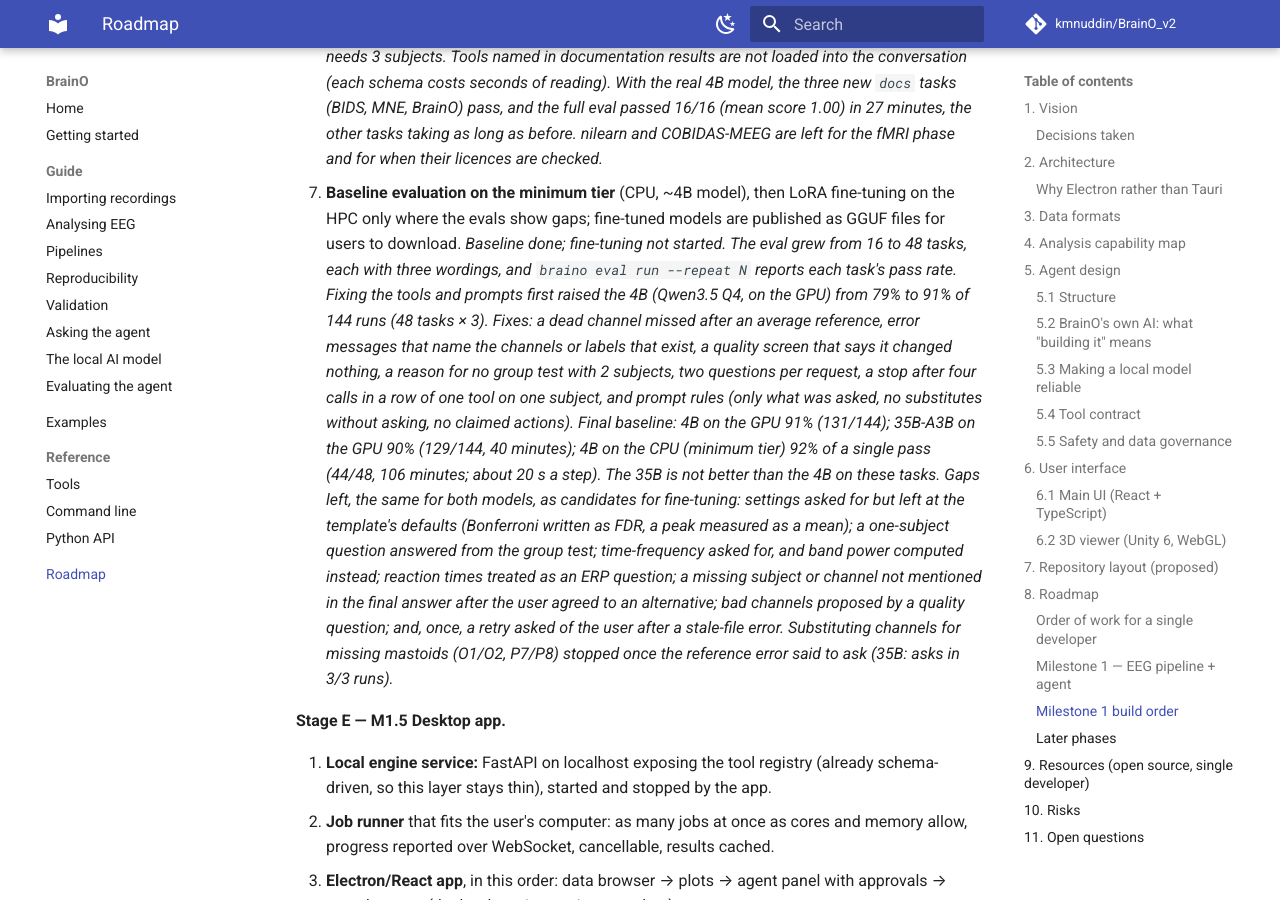
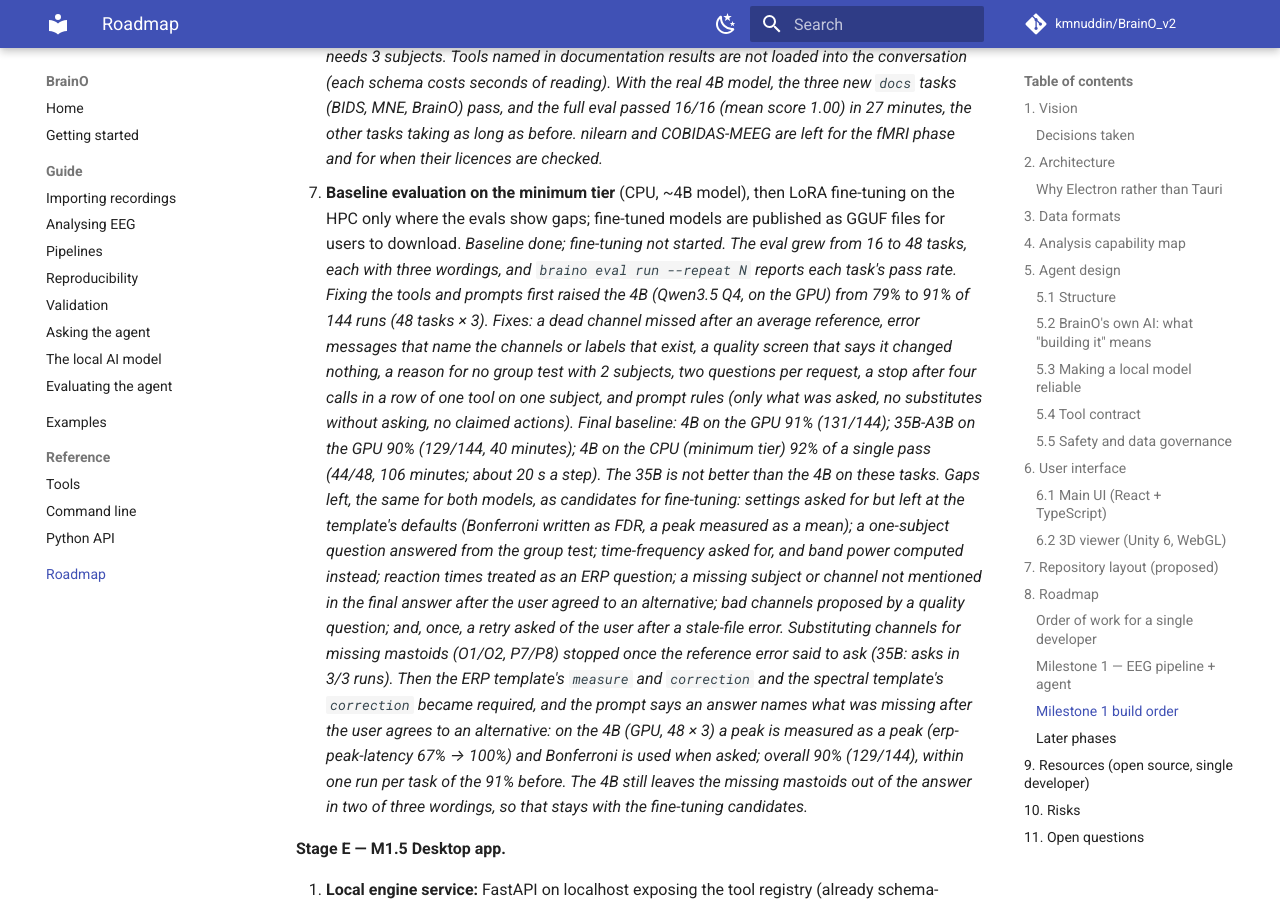
Before and after one commit to kmnuddin/BrainO_v2, an MkDocs documentation site: the page built from docs/PLAN.md, in a window 1280 px wide and 900 px high, scrolled down 16560 px. Built offline with MkDocs 1.6.1 and Material for MkDocs 9.7.7, drawn with Linux system fonts in a browser that asks for light colours; comment, search, counter and statistics services are not loaded.

Commit message:
Require the templates' measure and correction settings
The 4B model left optional template settings at their defaults, so a peak
was measured as a mean and Bonferroni was run as FDR. The ERP template's
measure and correction and the spectral template's correction are now
required, as test_scope already is. On the 4B (GPU, 48 tasks x 3)
erp-peak-latency goes from 67% to 100% and the Bonferroni task passes;
overall 90%, within one run per task of the 91% before.

The prompt now says an answer names what was missing after the user agrees
to an alternative (the 4B still often leaves it out; kept as a fine-tuning
candidate). The mastoid eval check accepts "mastoids" as well as "mastoid".
Guide examples, docs index, changelog and plan updated.

Co-Authored-By: Claude Opus 5.5 <noreply@anthropic.com>

```diff
--- a/docs/PLAN.md
+++ b/docs/PLAN.md
@@ -631,7 +631,13 @@ tokens/s using 6.4 GB of VRAM. The tool contract needed no changes.
     in the final answer after the user agreed to an alternative; bad channels proposed by
     a quality question; and, once, a retry asked of the user after a stale-file error.
     Substituting channels for missing mastoids (O1/O2, P7/P8) stopped once the reference
-    error said to ask (35B: asks in 3/3 runs).*
+    error said to ask (35B: asks in 3/3 runs). Then the ERP template's `measure` and
+    `correction` and the spectral template's `correction` became required, and the prompt
+    says an answer names what was missing after the user agrees to an alternative: on the
+    4B (GPU, 48 × 3) a peak is measured as a peak (erp-peak-latency 67% → 100%) and
+    Bonferroni is used when asked; overall 90% (129/144), within one run per task of the
+    91% before. The 4B still leaves the missing mastoids out of the answer in two of three
+    wordings, so that stays with the fine-tuning candidates.*
 
 **Stage E — M1.5 Desktop app.**
 
--- a/engine/src/braino/evals/tasks/erp-template-group.yaml
+++ b/engine/src/braino/evals/tasks/erp-template-group.yaml
@@ -28,6 +28,8 @@ solution:
       channels: [Pz]
       tmin: 0.3
       tmax: 0.5
+      measure: mean
+      correction: fdr
   - {decide: plan}
   - {id: run, tool: analysis.run, args: {name: erp-rare-vs-frequent}}
 answer: >-
--- a/engine/src/braino/evals/tasks/preprocess-missing-mastoids.yaml
+++ b/engine/src/braino/evals/tasks/preprocess-missing-mastoids.yaml
@@ -18,7 +18,8 @@ checks:
     args: {subject: "01", reference: average}
     description: uses the average reference the user chose
   - kind: answer_mentions
-    terms: [mastoid]
+    terms: [mastoid, mastoids]
+    any_term: true
     description: says the mastoids were not available
 solution:
   - {id: inspect, tool: dataset.inspect}
```
Also changed, not shown: CHANGELOG.md (+4 -0 lines), docs/guide/pipelines.md (+4 -3 lines), 5 other files.
